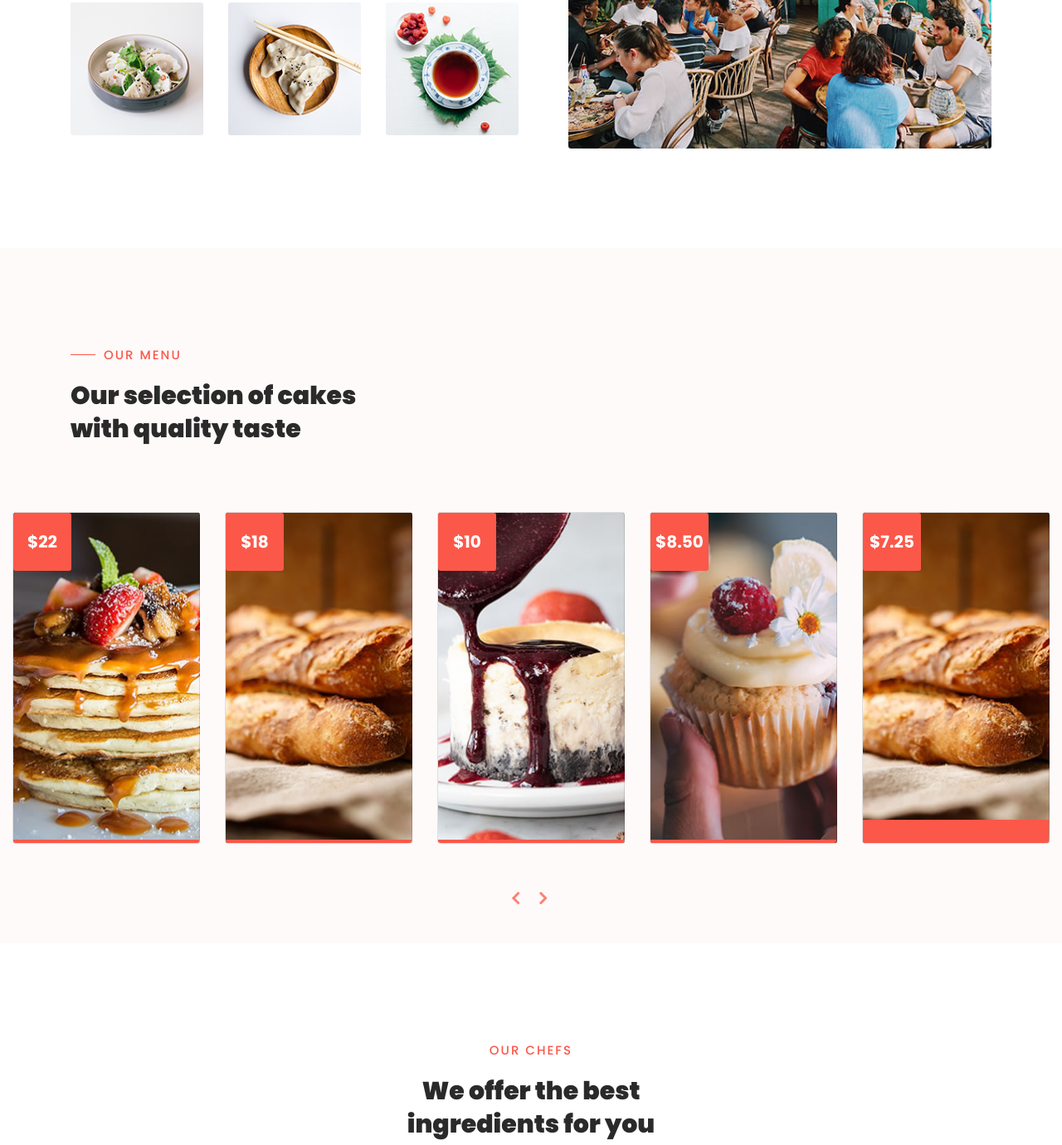
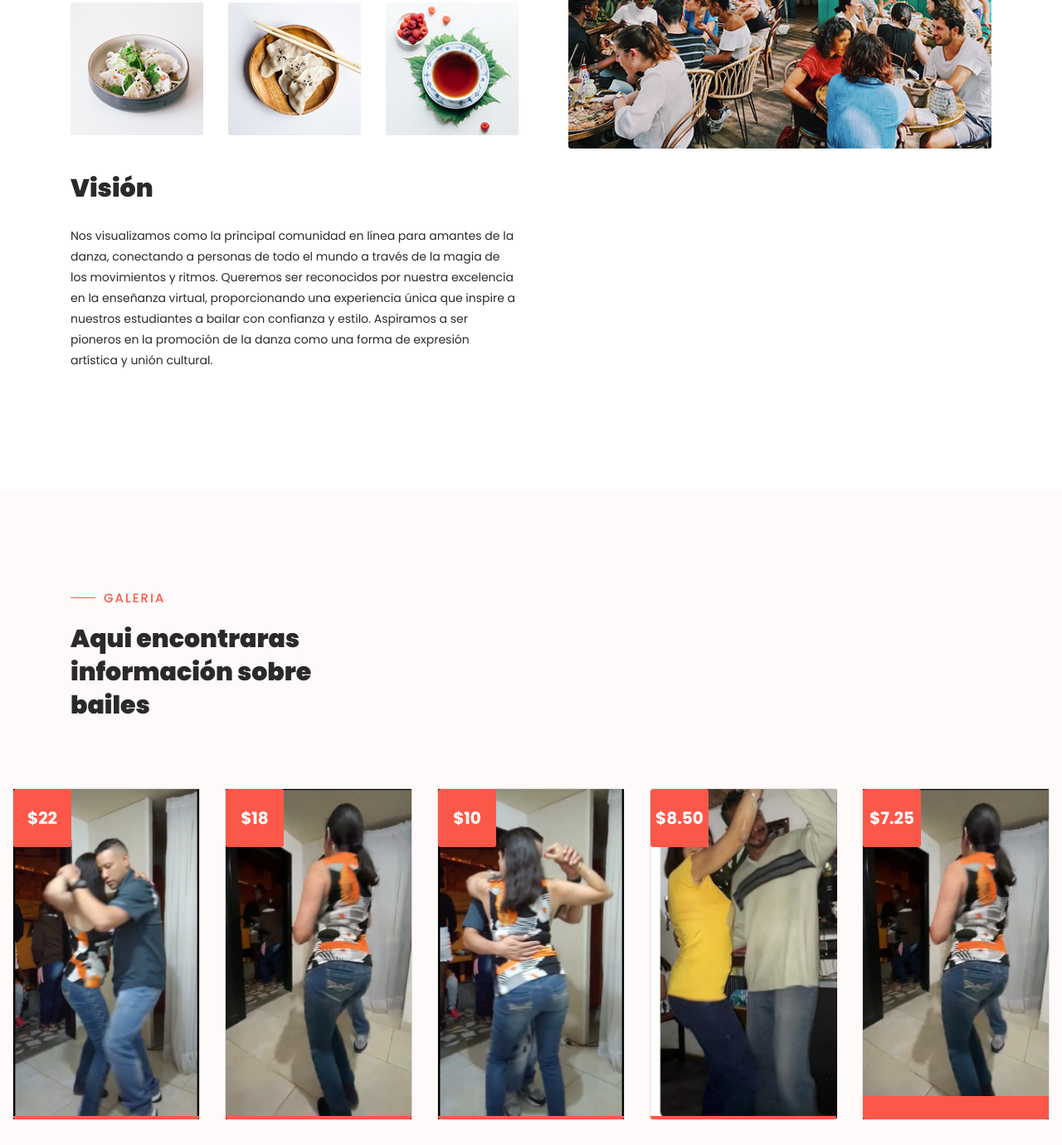
Before and after one commit to KnightDestroy/BailaWeb-Academia, a plain HTML site: page index.html in a window 1280 px wide. Shown: the part 1220-2600 px from the top of the page at 83% size. Drawn offline with Linux system fonts and the light colour scheme.

Commit message:
04/12/2023 - 2

```diff
--- a/assets/css/templatemo-klassy-cafe.css
+++ b/assets/css/templatemo-klassy-cafe.css
@@ -923,19 +923,19 @@ menu
 }
 
 .card1 {
-  background-image: url(../images/menu-item-01.jpg);
+  background-image: url(../images/baile1.jpeg);
 }
 .card2 {
-  background-image: url(../images/menu-item-02.jpg);
+  background-image: url(../images/baile2.jpeg);
 }
 .card3 {
-  background-image: url(../images/menu-item-03.jpg);
+  background-image: url(../images/baile3.jpeg);
 }
 .card4 {
-  background-image: url(../images/menu-item-04.jpg);
+  background-image: url(../images/baile4.jpg);
 }
 .card5 {
-  background-image: url(../images/menu-item-05.jpg);
+  background-image: url(../images/baile5.jpeg);
 }
 
 .info {
--- a/index.html
+++ b/index.html
@@ -165,6 +165,14 @@ https://templatemo.com/tm-558-klassy-cafe
                             </div>
                         </div>
                     </div>
+                    <div class="left-text-content">
+                        <div class="section-heading">
+                            <br>
+                            <h2>Visión</h2>
+                        </div>
+                        <p>Nos visualizamos como la principal comunidad en línea para amantes de la danza, conectando a personas de todo el mundo a través de la magia de los movimientos y ritmos. Queremos ser reconocidos por nuestra excelencia en la enseñanza virtual, proporcionando una experiencia única que inspire a nuestros estudiantes a bailar con confianza y estilo. Aspiramos a ser pioneros en la promoción de la danza como una forma de expresión artística y unión cultural.
+                        </p>
+                    </div>
                 </div>
                 <div class="col-lg-6 col-md-6 col-xs-12">
                     <div class="right-content">
@@ -185,8 +193,8 @@ https://templatemo.com/tm-558-klassy-cafe
             <div class="row">
                 <div class="col-lg-4">
                     <div class="section-heading">
-                        <h6>Our Menu</h6>
-                        <h2>Our selection of cakes with quality taste</h2>
+                        <h6>Galeria</h6>
+                        <h2>Aqui encontraras información sobre bailes</h2>
                     </div>
                 </div>
             </div>
@@ -278,13 +286,13 @@ https://templatemo.com/tm-558-klassy-cafe
             <div class="row">
                 <div class="col-lg-4 offset-lg-4 text-center">
                     <div class="section-heading">
-                        <h6>Our Chefs</h6>
-                        <h2>We offer the best ingredients for you</h2>
+                        <h6>Nuestros Instructores</h6>
+                        <h2>Contamos con los mejores instructores</h2>
                     </div>
                 </div>
             </div>
             <div class="row">
-                <div class="col-lg-4">
+                <!-- <div class="col-lg-4">
                     <div class="chef-item">
                         <div class="thumb">
                             <div class="overlay"></div>
@@ -300,7 +308,7 @@ https://templatemo.com/tm-558-klassy-cafe
                             <span>Pastry Chef</span>
                         </div>
                     </div>
-                </div>
+                </div> -->
                 <div class="col-lg-4">
                     <div class="chef-item">
                         <div class="thumb">
@@ -318,7 +326,7 @@ https://templatemo.com/tm-558-klassy-cafe
                         </div>
                     </div>
                 </div>
-                <div class="col-lg-4">
+                <!-- <div class="col-lg-4">
                     <div class="chef-item">
                         <div class="thumb">
                             <div class="overlay"></div>
@@ -334,7 +342,7 @@ https://templatemo.com/tm-558-klassy-cafe
                             <span>Pancake Chef</span>
                         </div>
                     </div>
-                </div>
+                </div> -->
             </div>
         </div>
     </section>
@@ -347,15 +355,15 @@ https://templatemo.com/tm-558-klassy-cafe
                 <div class="col-lg-6 align-self-center">
                     <div class="left-text-content">
                         <div class="section-heading">
-                            <h6>Contact Us</h6>
-                            <h2>Here You Can Make A Reservation Or Just walkin to our cafe</h2>
+                            <h6>Contactos</h6>
+                            <h2>Aqui puedes realizar tu reservación.</h2>
                         </div>
-                        <p>Donec pretium est orci, non vulputate arcu hendrerit a. Fusce a eleifend riqsie, namei sollicitudin urna diam, sed commodo purus porta ut.</p>
+                        <p>Animate para participar de nuestras clases y de sacarles el máximo provecho a estas.</p>
                         <div class="row">
                             <div class="col-lg-6">
                                 <div class="phone">
                                     <i class="fa fa-phone"></i>
-                                    <h4>Phone Numbers</h4>
+                                    <h4>Números Telefonicos</h4>
                                     <span><a href="#">080-090-0990</a><br><a href="#">080-090-0880</a></span>
                                 </div>
                             </div>
```
Also changed, not shown: assets/images/baile1.jpeg (added), assets/images/baile2.jpeg (added), assets/images/baile3.jpeg (added), assets/images/baile4.jpg (added), assets/images/baile5.jpeg (added), assets/images/fondo.jpeg (added), assets/images/menu-item-01.jpg (deleted), assets/images/menu-item-02.jpg (deleted), assets/images/menu-item-03.jpg (deleted), assets/images/menu-item-04.jpg (deleted), assets/images/menu-item-05.jpg (deleted).
